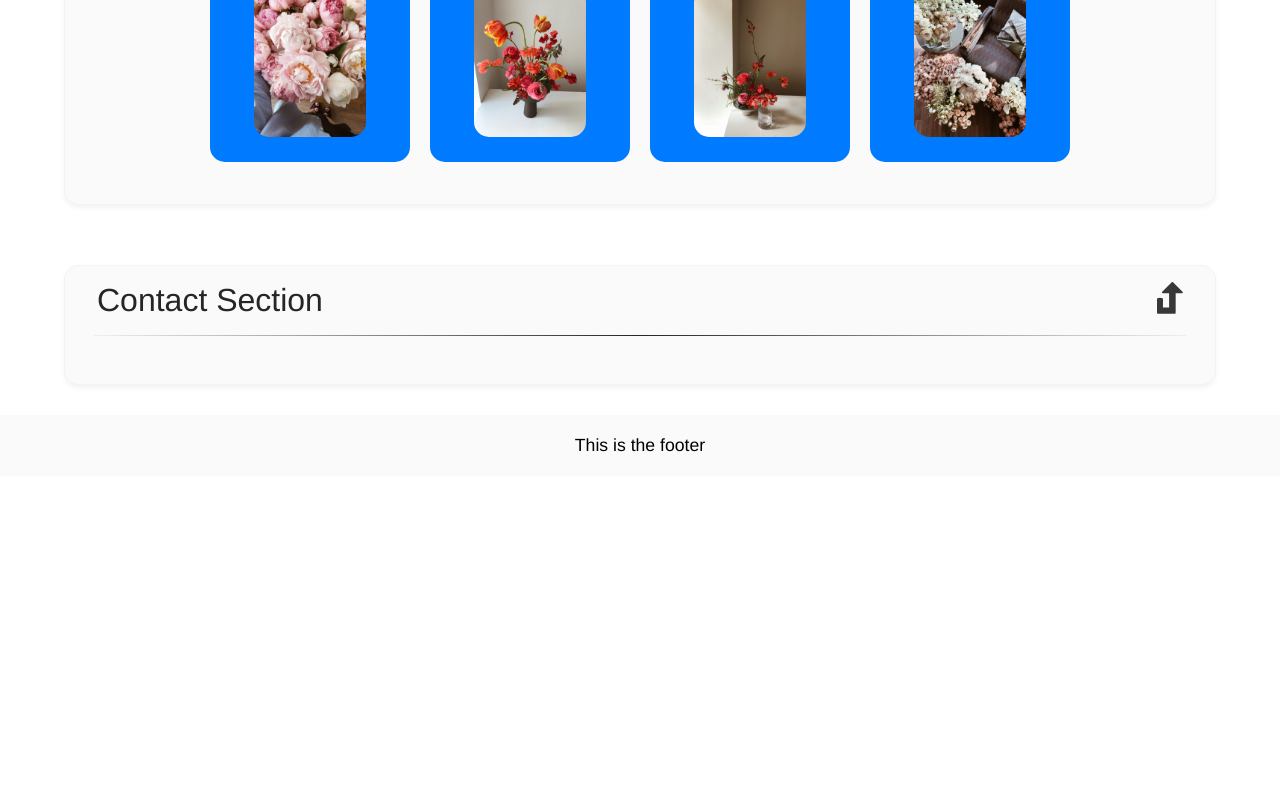
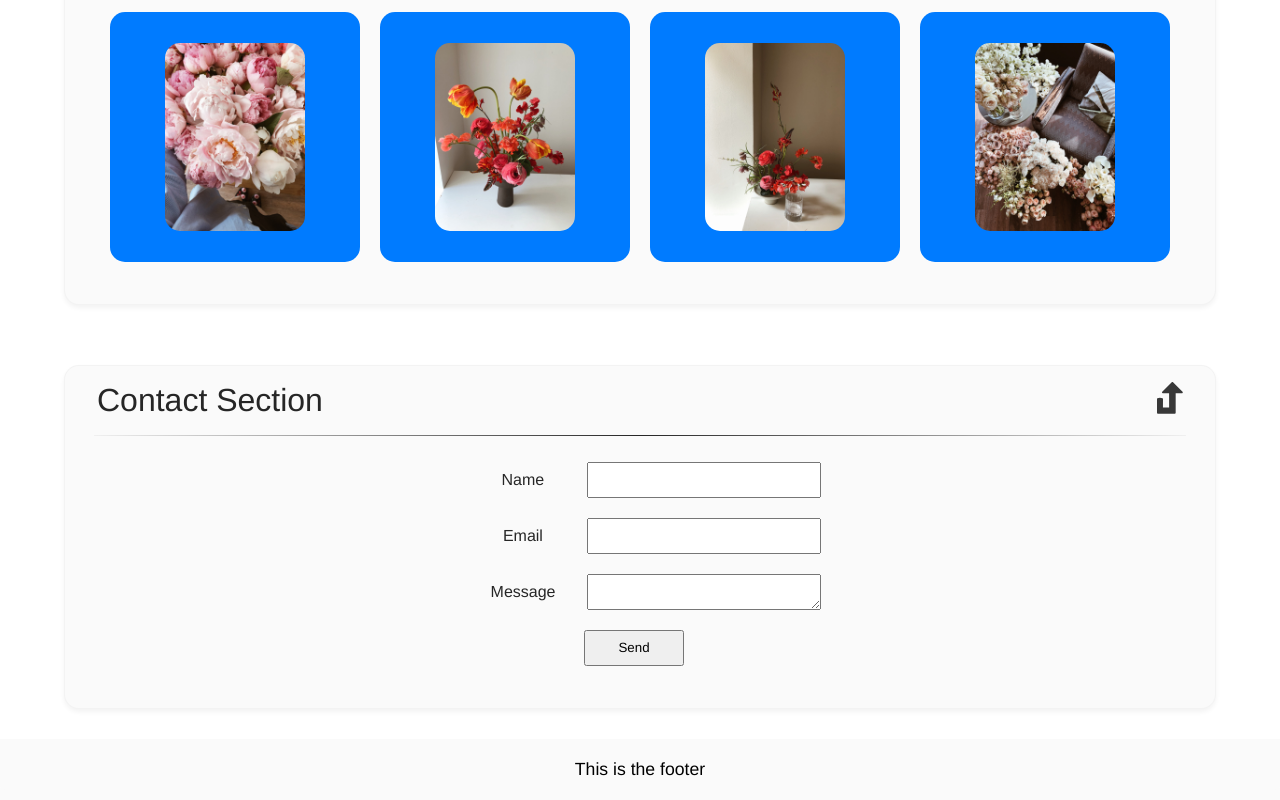
Before and after one commit to wchrapcynski/wc-component-component-library, a React (Create React App) app: page / in a window 1280 px wide. Shown: the part 976-1776 px from the top of the page. Before the commit the page ends 1452 px from the top, so only its background shows below. Built offline with nearby package versions, Linux system fonts and the light colour scheme.

Commit message:
Started email form

```diff
--- a/package.json
+++ b/package.json
@@ -6,6 +6,7 @@
     "@testing-library/jest-dom": "^5.1.1",
     "@testing-library/react": "^9.4.0",
     "@testing-library/user-event": "^8.1.0",
+    "emailjs-com": "^2.4.1",
     "node-sass": "^4.13.1",
     "react": "^16.12.0",
     "react-dom": "^16.12.0",
--- a/src/App.js
+++ b/src/App.js
@@ -7,6 +7,7 @@ import SectionCard from "./components/cards/sectioncard";
 import FlipCardGallery from "./components/content/flipcardgallery";
 import SocialMedia from "./components/icons/socialmedia";
 import Intro from "./components/content/intro";
+import Email from "./components/email/email";
 
 function App() {
   const websiteData = require("./data/data.json");
@@ -55,7 +56,9 @@ function App() {
             margin="margin30"
             padding="pad20"
             id={navbarItems[1]}
-            toTop></SectionCard>
+            toTop>
+            <Email />
+          </SectionCard>
         </div>
       </div>
       <div className="footer">
--- a/src/components/cards/cards.scss
+++ b/src/components/cards/cards.scss
@@ -2,8 +2,8 @@
 
 .flip-card {
   background-color: transparent;
-  width: 200px;
-  height: 200px;
+  width: 250px;
+  height: 250px;
   perspective: 1000px;
   &:hover .flip-card-inner {
     transform: rotateY(180deg);
--- /dev/null
+++ b/src/components/email/email.js
@@ -0,0 +1,46 @@
+import React from "react";
+import emailjs from "emailjs-com";
+
+import "./email.scss";
+
+export default function Email() {
+  function sendEmail(event) {
+    event.preventDefault();
+    emailjs
+      .sendForm(
+        "gmail",
+        "template_Fio2YPhJ",
+        event.target,
+        "user_pjfxHGckNRbG9jLyUaKXL"
+      )
+      .then(
+        result => {
+          console.log(result.text);
+        },
+        error => {
+          console.log(error.text);
+        }
+      );
+  }
+
+  return (
+    <form className="contact-form" onSubmit={sendEmail}>
+      <input type="hidden" name="contact_number" />
+      <div className="contact-name">
+        <label>Name</label>
+        <input type="text" name="user_name" />
+      </div>
+      <div className="contact-email">
+        <label>Email</label>
+        <input type="email" name="user_email" />
+      </div>
+      <div className="contact-message">
+        <label>Message</label>
+        <textarea name="message" />
+      </div>
+      <div className="contact-submit">
+        <input type="submit" value="Send" />
+      </div>
+    </form>
+  );
+}
--- /dev/null
+++ b/src/components/email/email.scss
@@ -0,0 +1,44 @@
+.contact-form {
+  display: grid;
+  grid-template-rows: 1fr 1fr 1fr 1fr;
+  grid-template-columns: 2fr 2fr 2fr;
+  grid-template-areas:
+    ". name ."
+    ". email ."
+    ". message ."
+    ". submit .";
+  .contact-name,
+  .contact-email,
+  .contact-message,
+  .contact-submit {
+    display: flex;
+    justify-content: left;
+    label {
+      width: 200px;
+      display: flex;
+      justify-content: center;
+      align-items: center;
+    }
+    input, textarea {
+      width: 100%;
+      margin: 10px 0;
+    }
+  }
+
+  .contact-name {
+    grid-area: name;
+  }
+  .contact-email {
+    grid-area: email;
+  }
+  .contact-message {
+    grid-area: message;
+  }
+  .contact-submit {
+    grid-area: submit;
+    padding-left: 125px;
+    input {
+      width: 100px;
+    }
+  }
+}
```
Also changed, not shown: 1 other file (tests, documents, lock files or other folders).
